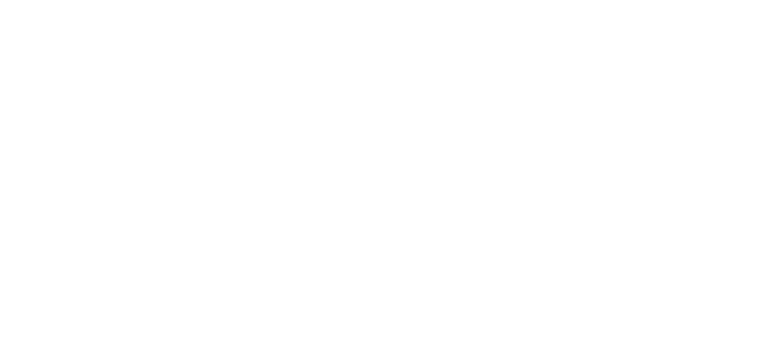
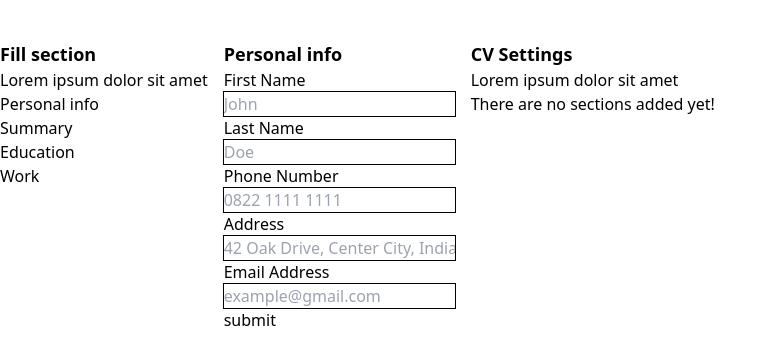
Before and after one commit to fazzaamiarso/cv-builder, a React app: page /editor/add in a window 1280 px wide. Before the commit this address had no page. Shown: the top 364 px of the page, without its empty margins (0-777 px from the left). Built offline with nearby package versions, Linux system fonts and the light colour scheme; the HTML template or start-up script is replaced by a standard one.

Commit message:
Edit route render proper form value

```diff
--- a/src/App.jsx
+++ b/src/App.jsx
@@ -1,4 +1,6 @@
 import EditorContainer from './components/EditorContainer';
+import Form from './components/Forms/Form';
+import EditForm from './components/Forms/EditForm';
 
 import { Routes, Route, Link } from 'react-router-dom';
 
@@ -8,12 +10,15 @@
       <Route
         path="/"
         element={
-          <Link to="/editor" className="text-blue-500">
+          <Link to="/editor/add" className="text-blue-500">
             Go to Editor
           </Link>
         }
       />
-      <Route path="/editor" element={<EditorContainer />} />
+      <Route path="/editor" element={<EditorContainer />}>
+        <Route path="add" element={<Form />} />
+        <Route path="edit/:dataId" element={<EditForm />} />
+      </Route>
     </Routes>
   );
 }
--- a/src/components/CVSettings/CVSettings.jsx
+++ b/src/components/CVSettings/CVSettings.jsx
@@ -1,3 +1,5 @@
+import { Link } from 'react-router-dom';
+
 const CVSettings = ({ sectionsAdded }) => {
   return (
     <section className="">
@@ -9,11 +11,8 @@
         ) : (
           sectionsAdded.map(section => {
             return (
-              <li
-                key={`${section.sectionName}${Math.random()}`}
-                className="bg-blue-300"
-              >
-                {section.sectionName}
+              <li key={`${section.id}`} className="bg-blue-300">
+                <Link to={`edit/${section.id}`}>{section.sectionName}</Link>
               </li>
             );
           })
--- a/src/components/EditorContainer.jsx
+++ b/src/components/EditorContainer.jsx
@@ -1,7 +1,7 @@
 import SectionSelector from './SectionSelector';
-import Form from './Forms/Form';
-import { useState, useEffect } from 'react';
+import { useState } from 'react';
 import CVSettings from './CVSettings/CVSettings';
+import { Outlet } from 'react-router-dom';
 
 const EditorContainer = () => {
   const [currentSection, setCurrentSection] = useState('Personal info');
@@ -10,14 +10,25 @@
   const handleAddInput = newInput => {
     setSectionsAdded(prevState => [...prevState, newInput]);
   };
-  useEffect(() => {
-    console.log(sectionsAdded);
-  }, [sectionsAdded]);
+  const handleUpdateInput = (idx, newValue) => {
+    setSectionsAdded(prevState => {
+      const newArr = [...prevState];
+      newArr[idx] = newValue;
+      return newArr;
+    });
+  };
 
   return (
     <main className="w-full mt-10 flex gap-4">
       <SectionSelector onSelectSection={setCurrentSection} />
-      <Form currentSection={currentSection} onAddInput={handleAddInput} />
+      <Outlet
+        context={{
+          currentSection,
+          onAddInput: handleAddInput,
+          sectionsAdded,
+          onUpdateInput: handleUpdateInput,
+        }}
+      />
       <CVSettings sectionsAdded={sectionsAdded} />
     </main>
   );
--- /dev/null
+++ b/src/components/Forms/EditForm.jsx
@@ -0,0 +1,45 @@
+import { useForm, FormProvider } from 'react-hook-form';
+import Summary from './Summary';
+import PersonalForm from './PersonalForm';
+import Education from './Education';
+import { useOutletContext, useParams } from 'react-router-dom';
+import { useEffect } from 'react';
+
+const EditForm = () => {
+  const { dataId } = useParams();
+  const { sectionsAdded, onUpdateInput } = useOutletContext();
+
+  const itemIdx = sectionsAdded.findIndex(item => item.id === dataId);
+  const itemToEdit = sectionsAdded.find(item => item.id === dataId);
+
+  const formMethods = useForm({
+    shouldUnregister: true,
+  });
+
+  const submitHandler = formValues => {
+    const updatedValues = { ...itemToEdit, ...formValues };
+    onUpdateInput(itemIdx, updatedValues);
+  };
+
+  useEffect(() => {
+    for (const key in itemToEdit) {
+      formMethods.setValue(key, itemToEdit[key]);
+    }
+  }, [formMethods, itemToEdit]);
+
+  return (
+    <main className="">
+      <h2 className="text-lg font-bold">{`Editing ${dataId}`}</h2>
+      <FormProvider {...formMethods}>
+        <form onSubmit={formMethods.handleSubmit(submitHandler)}>
+          {itemToEdit.sectionName === 'Personal info' ? <PersonalForm /> : null}
+          {itemToEdit.sectionName === 'Summary' ? <Summary /> : null}
+          {itemToEdit.sectionName === 'Education' ? <Education /> : null}
+          <button type="submit">submit</button>
+        </form>
+      </FormProvider>
+    </main>
+  );
+};
+
+export default EditForm;
--- a/src/components/Forms/Education.jsx
+++ b/src/components/Forms/Education.jsx
@@ -1,29 +1,24 @@
 import Input from './Input';
-import { useFormContext } from 'react-hook-form';
 
-const PersonalForm = () => {
-  const { register } = useFormContext();
-
+const Education = () => {
   return (
     <>
       <Input
         label="institution"
         placeholder="Boston University"
         name="Institution Name"
-        register={register}
         type="text"
       />
       <Input
         label="fieldOfStudy"
         placeholder="Natural science"
         name="Field of Study"
-        register={register}
         type="text"
       />
-      <Input label="studyFrom" name="From" register={register} type="month" />
-      <Input label="studyTo" name="To" register={register} type="month" />
+      <Input label="studyFrom" name="From" type="month" />
+      <Input label="studyTo" name="To" type="month" />
     </>
   );
 };
 
-export default PersonalForm;
+export default Education;
--- a/src/components/Forms/Form.jsx
+++ b/src/components/Forms/Form.jsx
@@ -2,14 +2,22 @@
 import Summary from './Summary';
 import PersonalForm from './PersonalForm';
 import Education from './Education';
+import { useOutletContext } from 'react-router-dom';
 
-const Form = ({ currentSection, onAddInput }) => {
-  const formMethods = useForm();
+const Form = () => {
+  const formMethods = useForm({ shouldUnregister: true });
+  const { currentSection, onAddInput } = useOutletContext();
 
   const submitHandler = formValues => {
-    const newInput = { ...formValues, sectionName: currentSection };
+    const newInput = {
+      ...formValues,
+      sectionName: currentSection,
+      id: `${currentSection.split(' ').join('').toLowerCase()}${Math.floor(
+        Math.random() * 10000,
+      )}`,
+    };
+    onAddInput(newInput);
     formMethods.reset();
-    onAddInput(newInput);
   };
   return (
     <main className="">
--- a/src/components/Forms/Input.jsx
+++ b/src/components/Forms/Input.jsx
@@ -1,18 +1,21 @@
-const Input = ({ label, placeholder, name, register, type }) => {
+import { useFormContext } from 'react-hook-form';
+
+const Input = ({ label, placeholder, name, type }) => {
   const isTextArea = type === 'textarea';
-
+  const { register, control } = useFormContext();
   return (
     <div className="flex flex-col">
       <label htmlFor={label}>{name}</label>
       {isTextArea ? (
         <textarea
-          {...register(label, { required: true, shouldUnregister: true })}
+          {...register(label, { required: true })}
           placeholder={placeholder}
           id={label}
         />
       ) : (
         <input
-          {...register(label, { required: true, shouldUnregister: true })}
+          control={control}
+          {...register(label, { required: true })}
           type={type}
           placeholder={placeholder}
           id={label}
--- a/src/components/Forms/PersonalForm.jsx
+++ b/src/components/Forms/PersonalForm.jsx
@@ -1,44 +1,31 @@
 import Input from './Input';
-import { useFormContext } from 'react-hook-form';
 
 const PersonalForm = () => {
-  const { register } = useFormContext();
-
   return (
     <>
       <Input
         label="firstName"
         placeholder="John"
         name="First Name"
-        register={register}
         type="text"
       />
-      <Input
-        label="lastName"
-        placeholder="Doe"
-        name="Last Name"
-        register={register}
-        type="text"
-      />
+      <Input label="lastName" placeholder="Doe" name="Last Name" type="text" />
       <Input
         label="phoneNumber"
         placeholder="0822 1111 1111"
         name="Phone Number"
-        register={register}
         type="tel"
       />
       <Input
         label="address"
         placeholder="42 Oak Drive, Center City, Indiana, 46278"
         name="Address"
-        register={register}
         type="text"
       />
       <Input
         label="email"
         placeholder="example@gmail.com"
         name="Email Address"
-        register={register}
         type="email"
       />
     </>
--- a/src/components/Forms/Summary.jsx
+++ b/src/components/Forms/Summary.jsx
@@ -1,9 +1,6 @@
 import Input from './Input';
-import { useFormContext } from 'react-hook-form';
 
 const Summary = () => {
-  const { register } = useFormContext();
-
   return (
     <>
       <Input
@@ -11,7 +8,6 @@
         placeholder="Write your summary here..."
         label="summary"
         name="Summary"
-        register={register}
       />
     </>
   );
--- a/src/components/SectionItem.jsx
+++ b/src/components/SectionItem.jsx
@@ -1,3 +1,5 @@
+import { Link } from 'react-router-dom';
+
 const SectionItem = ({ sectionName, onSelected }) => {
   const handleSelect = () => {
     onSelected(sectionName);
@@ -5,7 +7,7 @@
 
   return (
     <li className="cursor-pointer" onClick={handleSelect}>
-      {sectionName}
+      <Link to={`/editor/add`}>{sectionName}</Link>
     </li>
   );
 };
```
